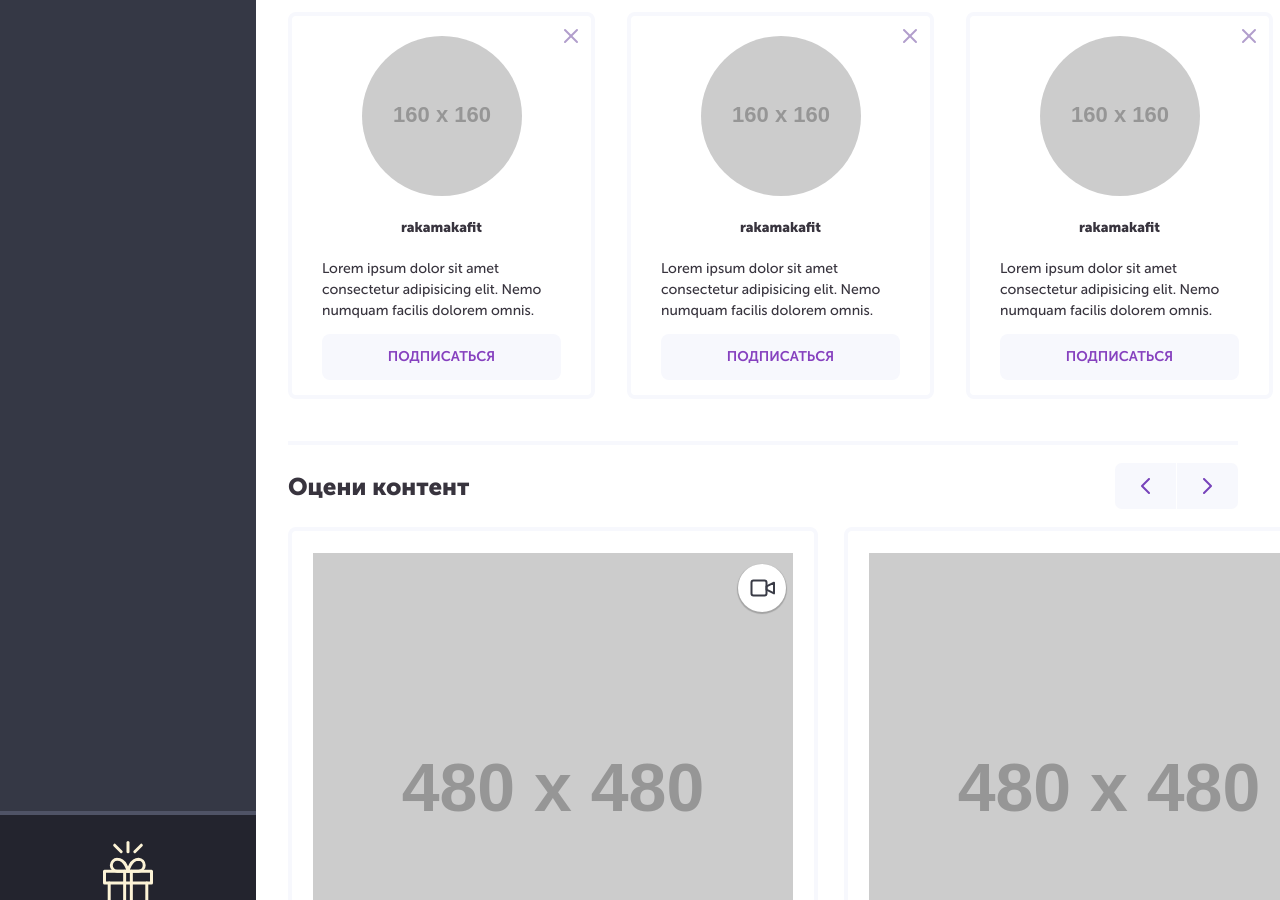
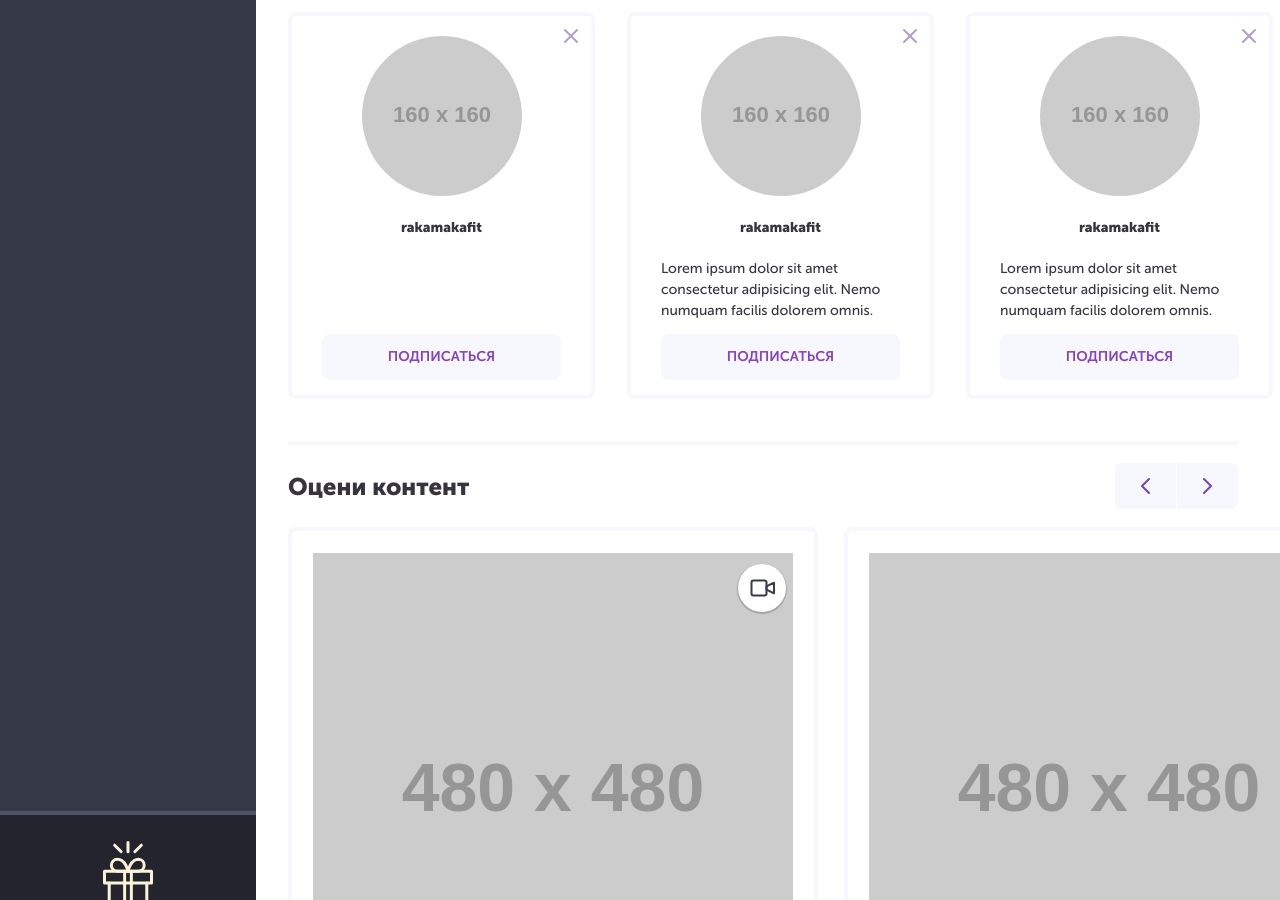
Before and after one commit to kaptn3/instaboom, a Jekyll site: the page built from earn.html, in a window 1280 px wide and 900 px high, scrolled down 532 px. Built offline with Jekyll 4.4.1, drawn with Linux system fonts in a browser that asks for light colours.

Commit message:
Earn: account without description

```diff
--- a/earn.html
+++ b/earn.html
@@ -27,6 +27,12 @@ scripts: [tooltip, tooltip-bar, like, carousel]
     </div>
     <div class="accounts">
       <div class="accounts__list">
+        <div class="accounts__item">
+          <button class="accounts__close"></button>
+          <img class="accounts__photo" src="https://placehold.it/160x160" alt="" width="160" height="160">
+          <h4 class="accounts__login">rakamakafit</h4>
+          <button class="btn accounts__btn">Подписаться</button>
+        </div>
         {% for i in (1..4) %}
         <div class="accounts__item">
           <button class="accounts__close"></button>
```
